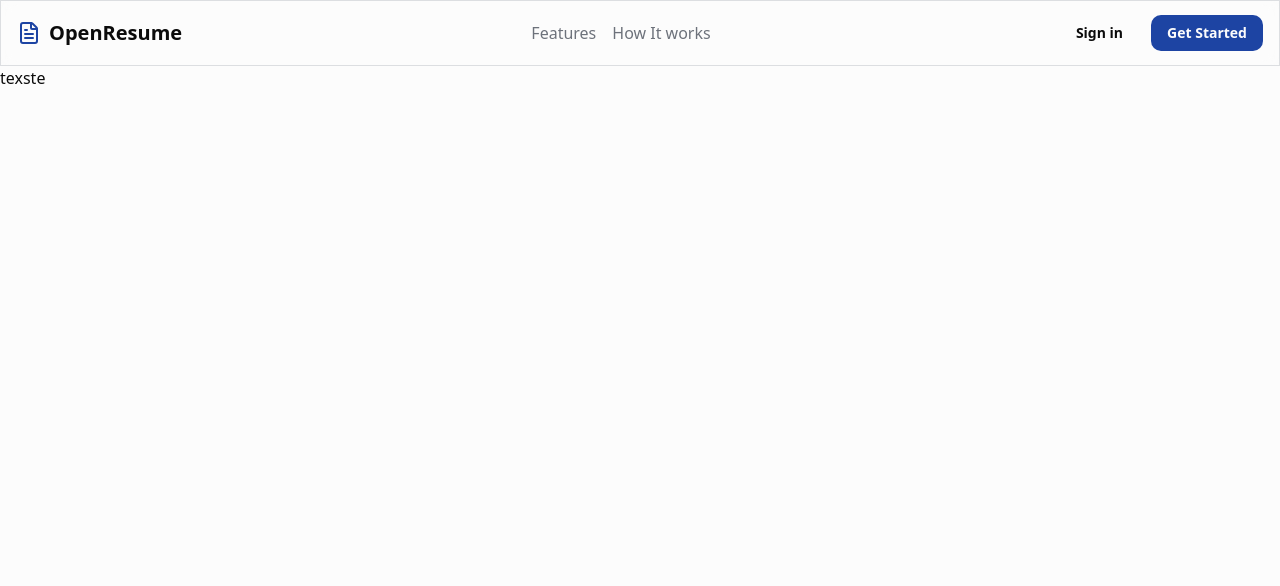
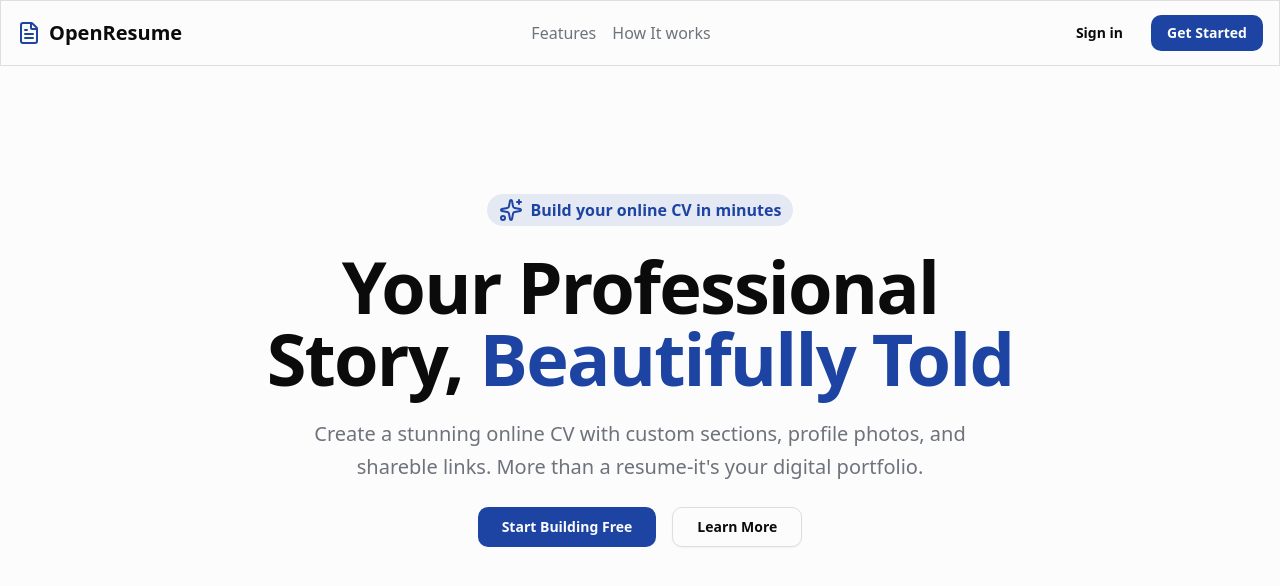
Before and after one commit to ythiago03/open-resume, a Next.js app: page / in a window 1280 px wide. Shown: the top 586 px of the page. Built offline with nearby package versions, Linux system fonts and the light colour scheme.

Commit message:
feat(Home page.tsx): create hero section

```diff
--- a/app/page.tsx
+++ b/app/page.tsx
@@ -1,7 +1,47 @@
+import Link from "next/link";
+
+import { Sparkles } from "lucide-react";
+
+import { Button } from "@/components/ui/button";
+
 export default function Home() {
 	return (
-		<div>
-			<span>texste</span>
-		</div>
+		<main>
+			<section className="container mx-auto px-4 py-20 md:py-32">
+				<div className="mx-auto text-center max-w-4xl">
+					<p className="mb-6 inline-flex items-center gap-2 rounded-full bg-primary/10 px-3 py-1 font-semibold text-primary">
+						<Sparkles className="size-6" /> Build your online CV in minutes
+					</p>
+
+					<h1 className="text-4xl md:text-6xl lg:text-7xl mb-6 font-extrabold text-balance tracking-tight">
+						Your Professional Story,{" "}
+						<span className="text-primary">Beautifully Told</span>
+					</h1>
+
+					<p className="text-lg md:text-xl text-pretty max-w-2xl mx-auto mb-6 leading-relaxed text-muted-foreground">
+						Create a stunning online CV with custom sections, profile photos,
+						and shareble links. More than a resume-it's your digital portfolio.
+					</p>
+
+					<div className="flex flex-col justify-center sm:flex-row gap-4">
+						<Button
+							size="lg"
+							className="w-full sm:w-auto font-semibold cursor-pointer"
+							asChild
+						>
+							<Link href="/">Start Building Free</Link>
+						</Button>
+						<Button
+							size="lg"
+							className="w-full sm:w-auto font-semibold cursor-pointer"
+							variant="outline"
+							asChild
+						>
+							<Link href="/">Learn More</Link>
+						</Button>
+					</div>
+				</div>
+			</section>
+		</main>
 	);
 }
```
